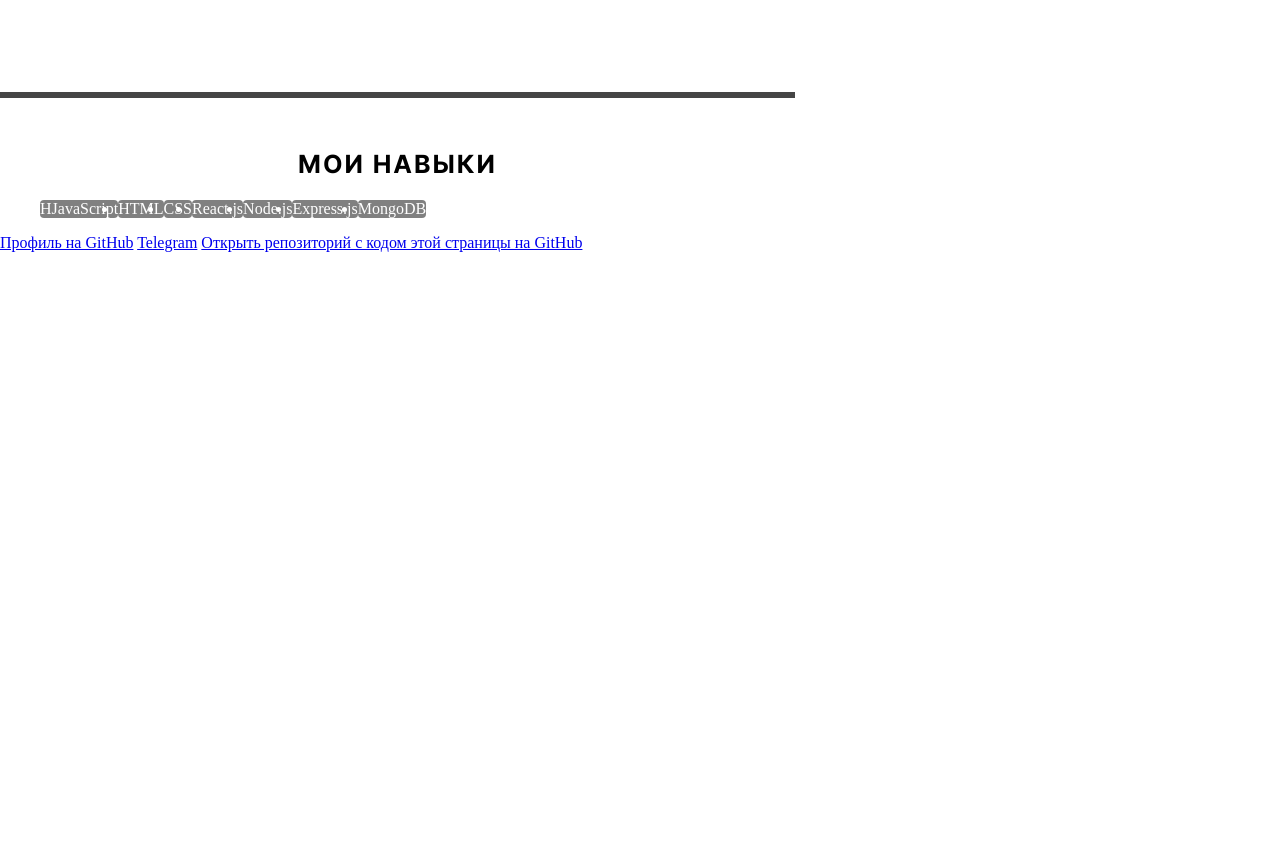
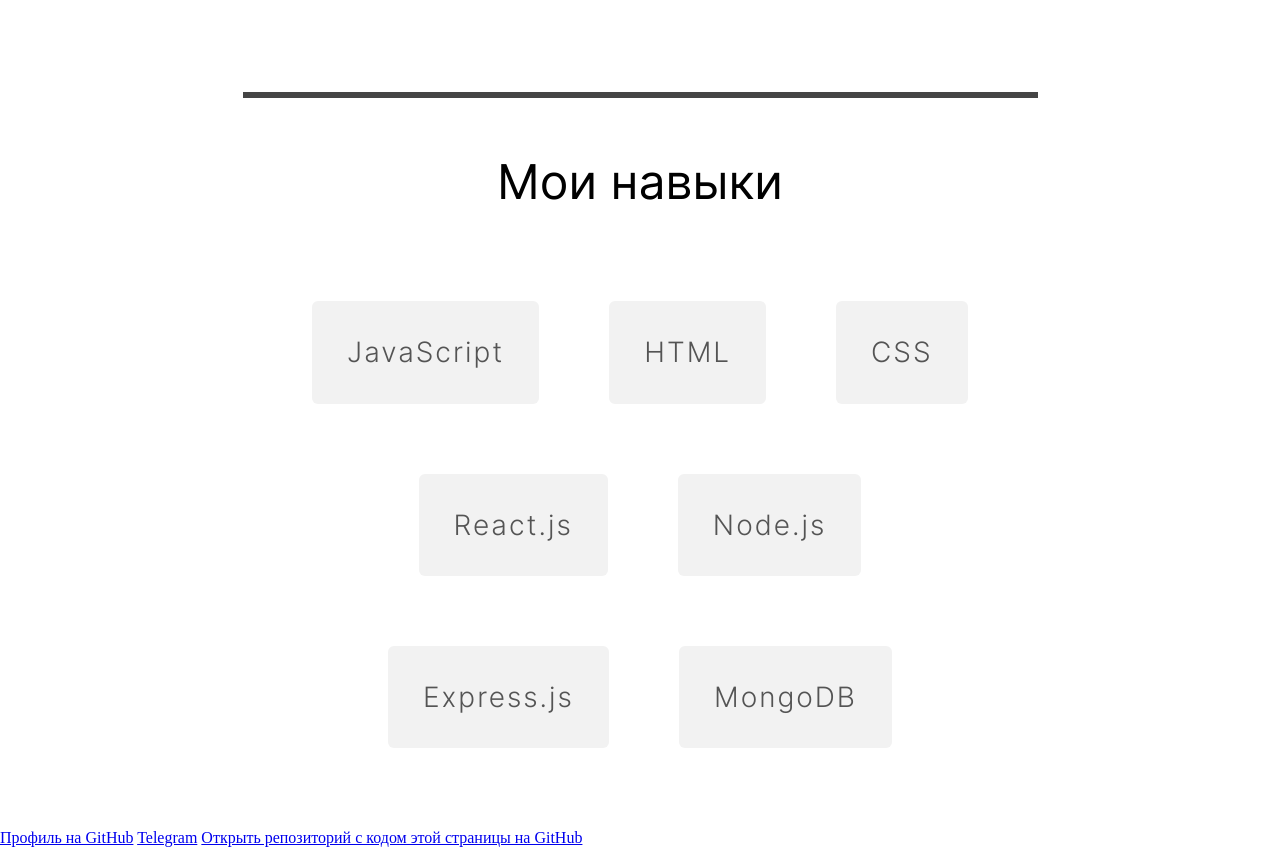
Before and after one commit to TatyanaDudchenko/my-page, a plain HTML site: page index.html in a window 1280 px wide. Shown: the part 2314-3161 px from the top of the page. Before the commit the page ends 2566 px from the top, so only its background shows below. Drawn offline with nearby package versions, Linux system fonts and the light colour scheme.

Commit message:
feat: доработать блок skills

```diff
--- a/blocks/skills/__list-item/skills__list-item.css
+++ b/blocks/skills/__list-item/skills__list-item.css
@@ -1,5 +1,8 @@
 .skills__list-item {
-  background-color: gray;
-  color: white;
-  border-radius: 4px;
+  background-color: rgb(242, 242, 242);
+  color: #545454;
+  border-radius: 6px;
+  list-style: none;
+  padding: 35px;
+  margin: 35px;
 }
--- a/blocks/skills/__list/skills__list.css
+++ b/blocks/skills/__list/skills__list.css
@@ -1,3 +1,13 @@
 .skills__list {
   display: flex;
+  justify-content: center;
+  font-family: 'Inter', Arial, sans-serif;
+  font-size: 28px;
+  letter-spacing: 2px;
+  font-weight: 300;
+  flex-wrap: wrap;
+  padding-top: 46px;
+  padding-left: 0; /*сбросить стандартный отступ */
+  margin-top: 0; /* сбросить стандартный отступ */
+  margin-bottom: 0; /* сбросить стандартный отступ */
 }
--- a/blocks/skills/__title/skills__title.css
+++ b/blocks/skills/__title/skills__title.css
@@ -2,10 +2,8 @@
   margin-top: 0; /* сбросить стандартные отступы */
   margin-bottom: 0; /* сбросить стандартные отступы */
   font-family: 'Inter', Arial, sans-serif;
-  font-size: 25px;
-  letter-spacing: 2px;
-  text-transform: uppercase;
-  font-weight: 700;
+  font-size: 48px;
+  font-weight: 400;
   text-align: center;
   line-height: 1.6;
 }
--- a/blocks/skills/skills.css
+++ b/blocks/skills/skills.css
@@ -3,6 +3,7 @@
   border-top-style: solid;
   border-top-color: #454545;
   padding-top: 46px;
+  padding-bottom: 46px;
   max-width: 795px;
-  /* display: flex; */
+  margin: 0 auto; /* выровнять содержимое блока по центру */
 }
--- a/index.html
+++ b/index.html
@@ -63,7 +63,7 @@
     <section class="skills" id="skills">
       <h3 class="skills__title">Мои навыки</h3>
       <ul class="skills__list">
-        <li class="skills__list-item">НJavaScript</li>
+        <li class="skills__list-item">JavaScript</li>
         <li class="skills__list-item">HTML</li>
         <li class="skills__list-item">CSS</li>
         <li class="skills__list-item">React.js</li>
```
